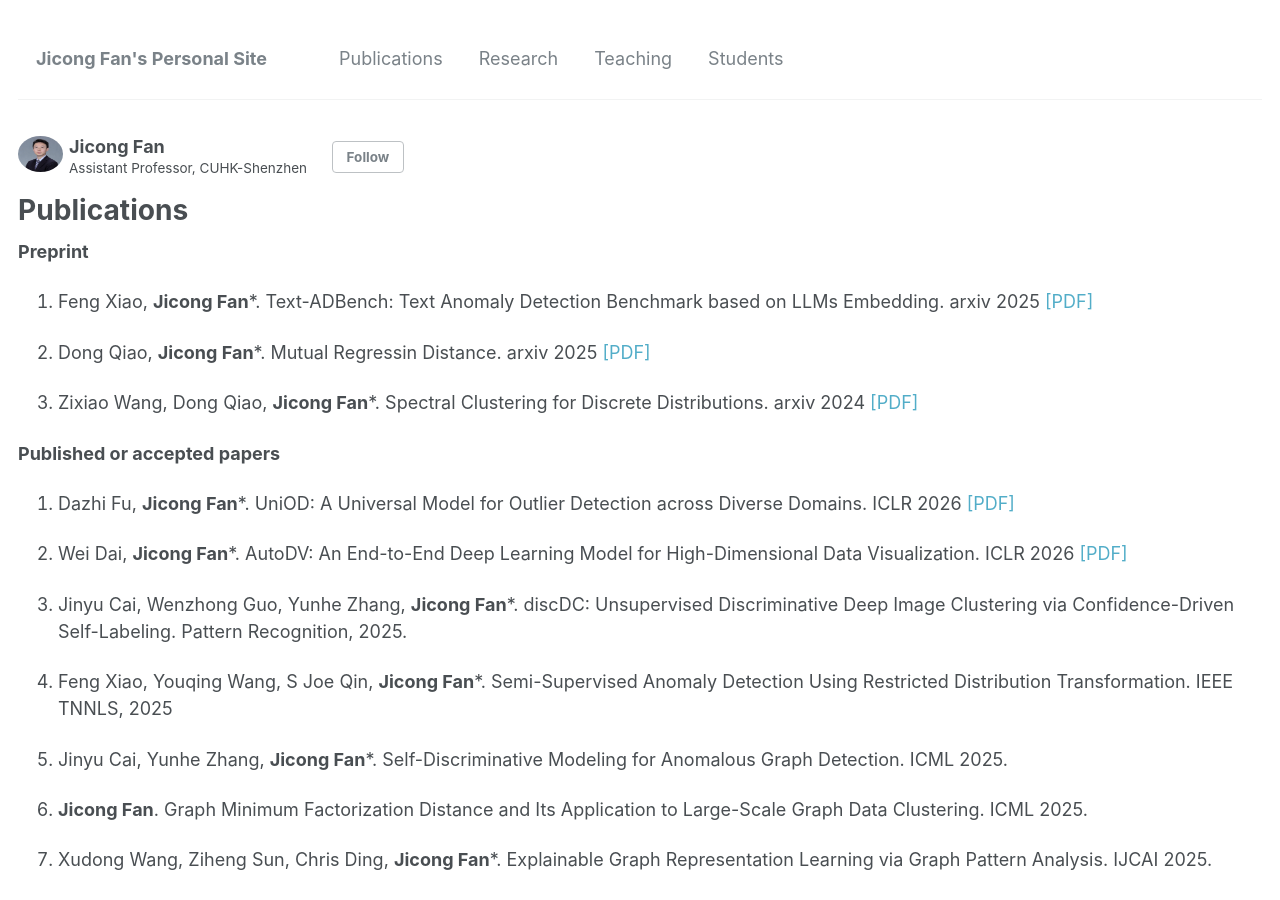
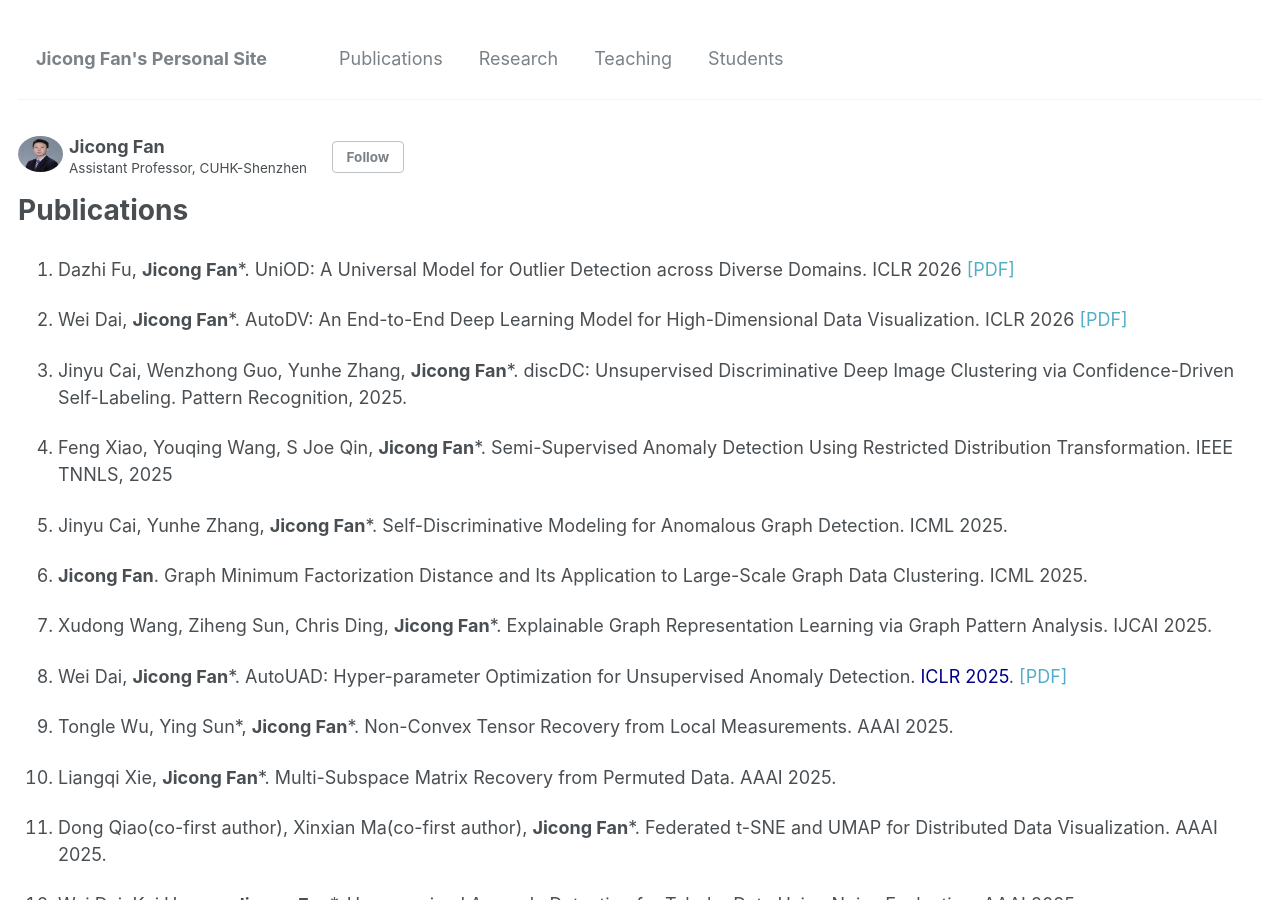
Before and after one commit to jicongfan/jicongfan.github.io, a Jekyll site: the page built from _pages/publications.md, in a window 1280 px wide and 900 px high. Built offline with Jekyll 4.4.1, drawn with Linux system fonts in a browser that asks for light colours.

Commit message:
Update publications.md

```diff
--- a/_pages/publications.md
+++ b/_pages/publications.md
@@ -4,15 +4,7 @@ title: "Publications"
 author_profile: true
 ---
 
-<strong>Preprint</strong>
 
-1. Feng Xiao, <strong>Jicong Fan</strong>*. Text-ADBench: Text Anomaly Detection Benchmark based on LLMs Embedding. arxiv 2025 <a href="https://arxiv.org/pdf/2507.12295">[PDF]</a>
-
-1. Dong Qiao, <strong>Jicong Fan</strong>*. Mutual Regressin Distance. arxiv 2025 <a href="https://arxiv.org/abs/2501.10617">[PDF]</a>
-
-1. Zixiao Wang, Dong Qiao, <strong>Jicong Fan</strong>*. Spectral Clustering for Discrete Distributions. arxiv 2024 <a href="https://arxiv.org/pdf/2401.13913">[PDF]</a>
-
-<strong>Published or accepted papers</strong>
 
 1. Dazhi Fu, <strong>Jicong Fan</strong>*. UniOD: A Universal Model for Outlier Detection across Diverse Domains. ICLR 2026 <a href="https://openreview.net/pdf?id=Eu25AOvORb">[PDF]</a>
 
```
